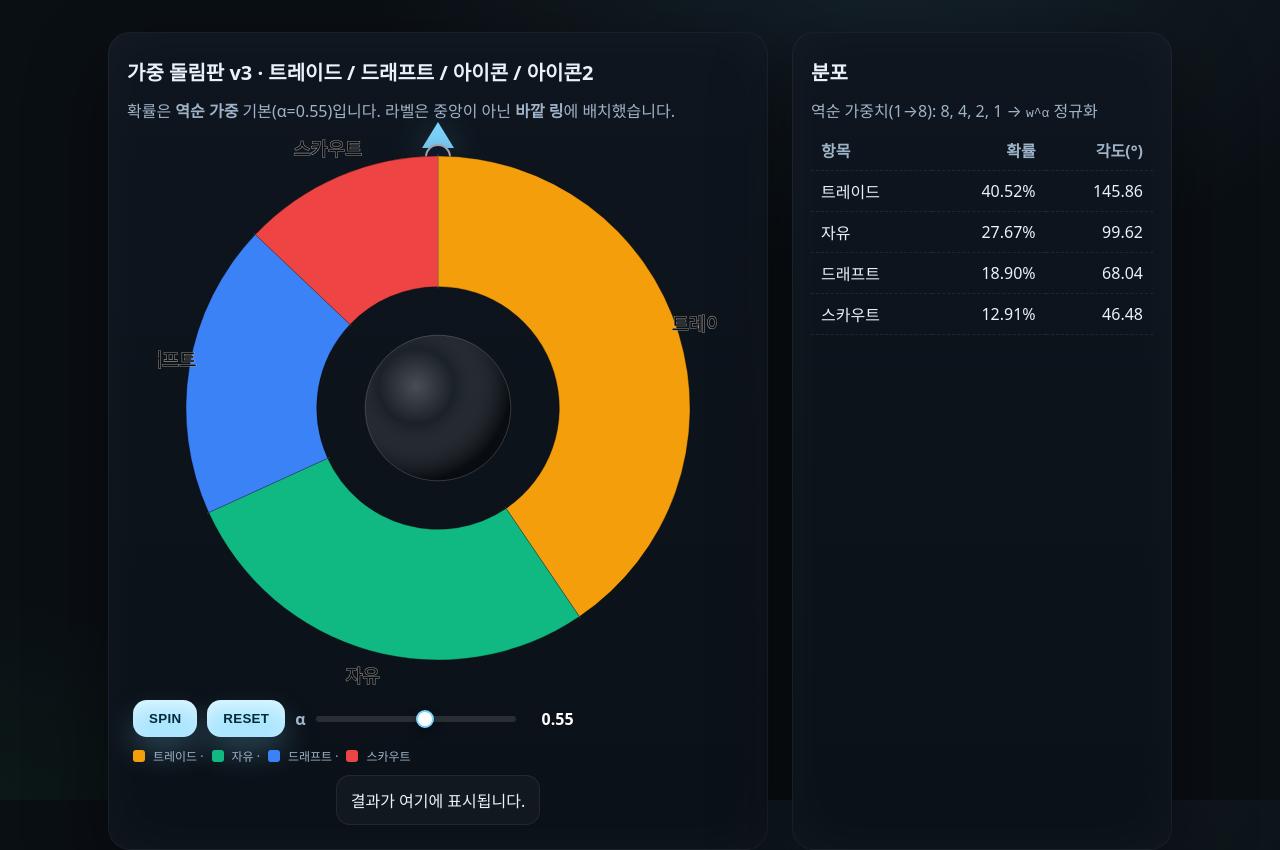
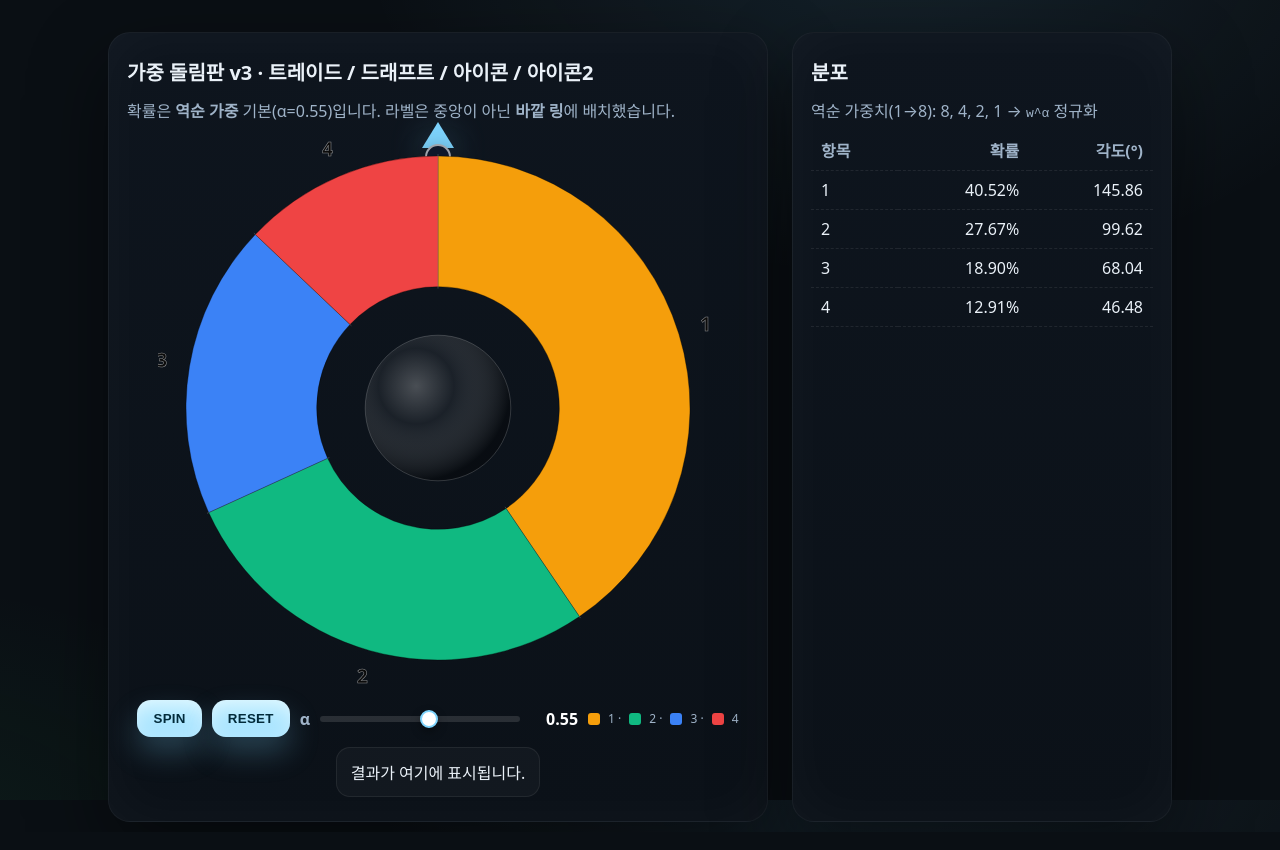
Before and after one commit to junibar/Roundtable, a plain HTML site: page index.html in a window 1280 px wide. Drawn offline with Linux system fonts and the light colour scheme.

Commit message:
Update labels in index.html for clarity

```diff
--- a/index.html
+++ b/index.html
@@ -74,10 +74,10 @@
             <span id="alphaVal" style="min-width:48px;text-align:right;color:#fff">0.55</span>
           </label>
           <div class="legend">
-            <span class="sw" style="background:var(--c1)"></span> 트레이드 ·
-            <span class="sw" style="background:var(--c2)"></span> 자유 ·
-            <span class="sw" style="background:var(--c3)"></span> 드래프트 ·
-            <span class="sw" style="background:var(--c4)"></span> 스카우트
+            <span class="sw" style="background:var(--c1)"></span> 1 ·
+            <span class="sw" style="background:var(--c2)"></span> 2 ·
+            <span class="sw" style="background:var(--c3)"></span> 3 ·
+            <span class="sw" style="background:var(--c4)"></span> 4
           </div>
         </div>
         <div id="readout" class="readout">결과가 여기에 표시됩니다.</div>
@@ -107,7 +107,7 @@
 
   // 데이터: 값 및 라벨
   const values = [1,2,4,8];
-  const labels = ['트레이드','자유','드래프트','스카우트'];
+  const labels = ['1','2','3','4'];
   const reverseWeights = [8,4,2,1];
   const colors = [css('--c1'), css('--c2'), css('--c3'), css('--c4')];
 
```
